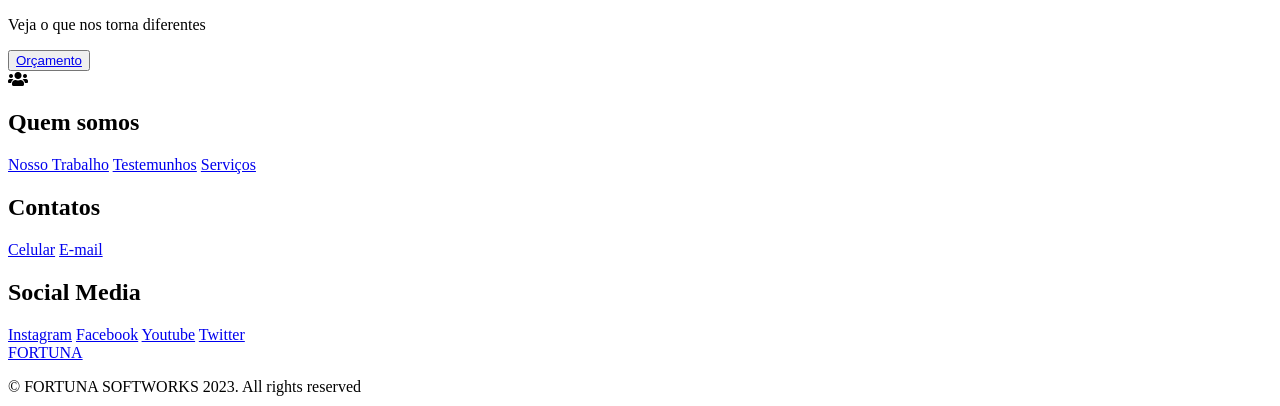
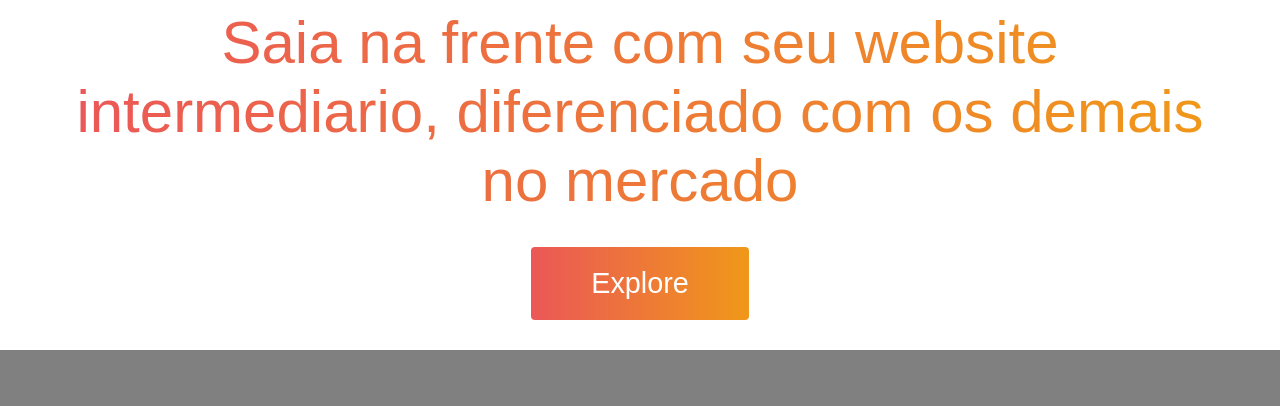
Before and after one commit to MtsMg/Responsive_Website, a plain HTML site: page pages/intermediario.html in a window 1280 px wide. Shown: the part 471-877 px from the top of the page. Drawn offline with Linux system fonts and the light colour scheme; files that its build step writes are made by us from their sources; the site is published under a folder, as on GitHub Pages, so addresses that start at the root find nothing; files whose address does not match are found by name.

Commit message:
Update intermediario.html

```diff
--- a/pages/intermediario.html
+++ b/pages/intermediario.html
@@ -5,7 +5,8 @@
   <meta charset="UTF-8" />
   <meta name="viewport" content="width=device-width, initial-scale=1.0" />
   <title>Website intermediario</title>
-  <link rel="stylesheet" href="/css/style.css"/>
+  <link rel="stylesheet" href="css/style.css"/>
+  <link rel="shortcut icon" href="images/1218540.png">
   <link rel="stylesheet" href="https://use.fontawesome.com/releases/v5.14.0/css/all.css"
   integrity="sha384-HzLeBuhoNPvSl5KYnjx0BT+WB0QEEqLprO+NBkkk5gbc67FTaL7XIGa2w1L0Xbgc" crossorigin="anonymous"/>
 
```
